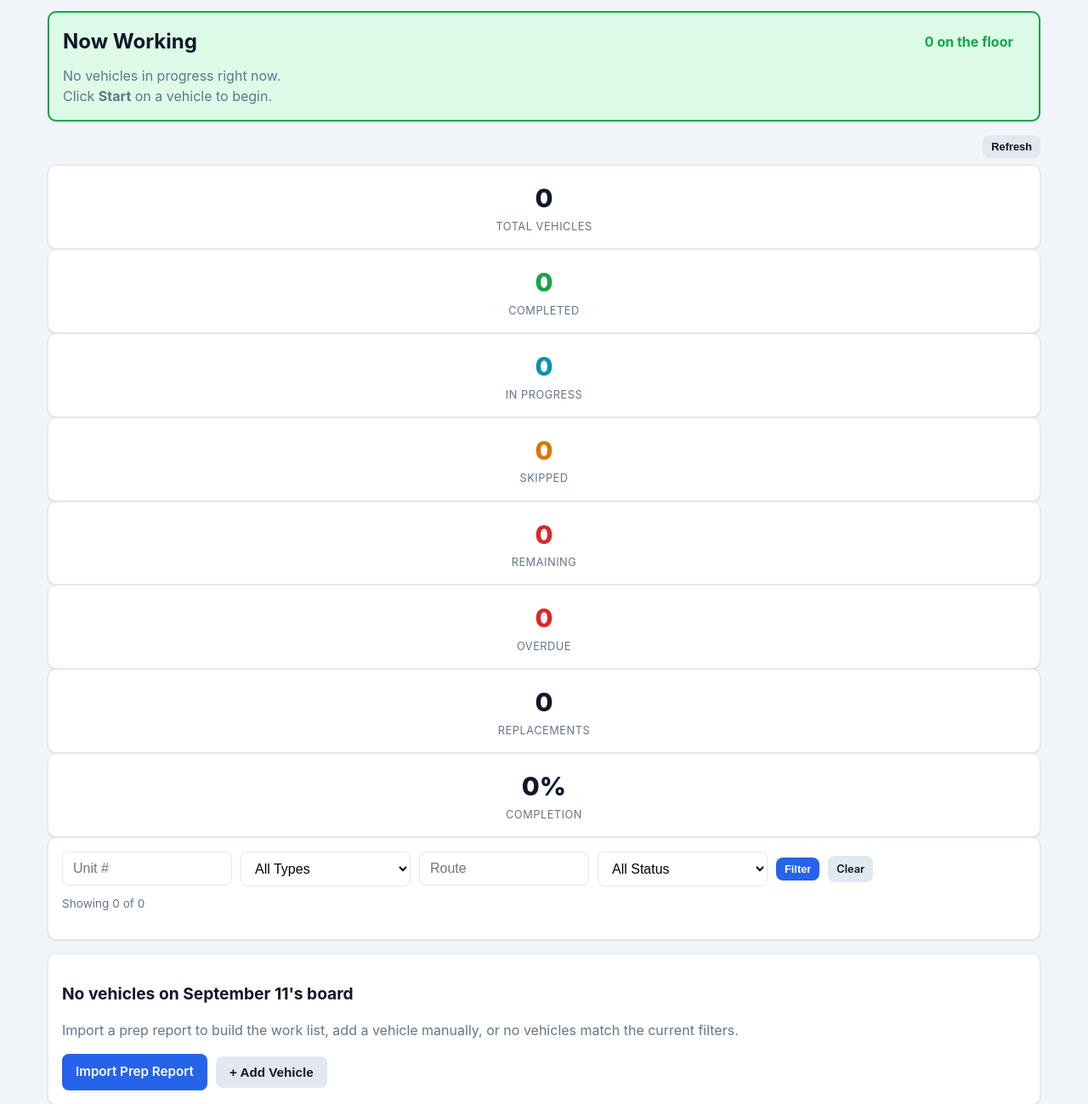
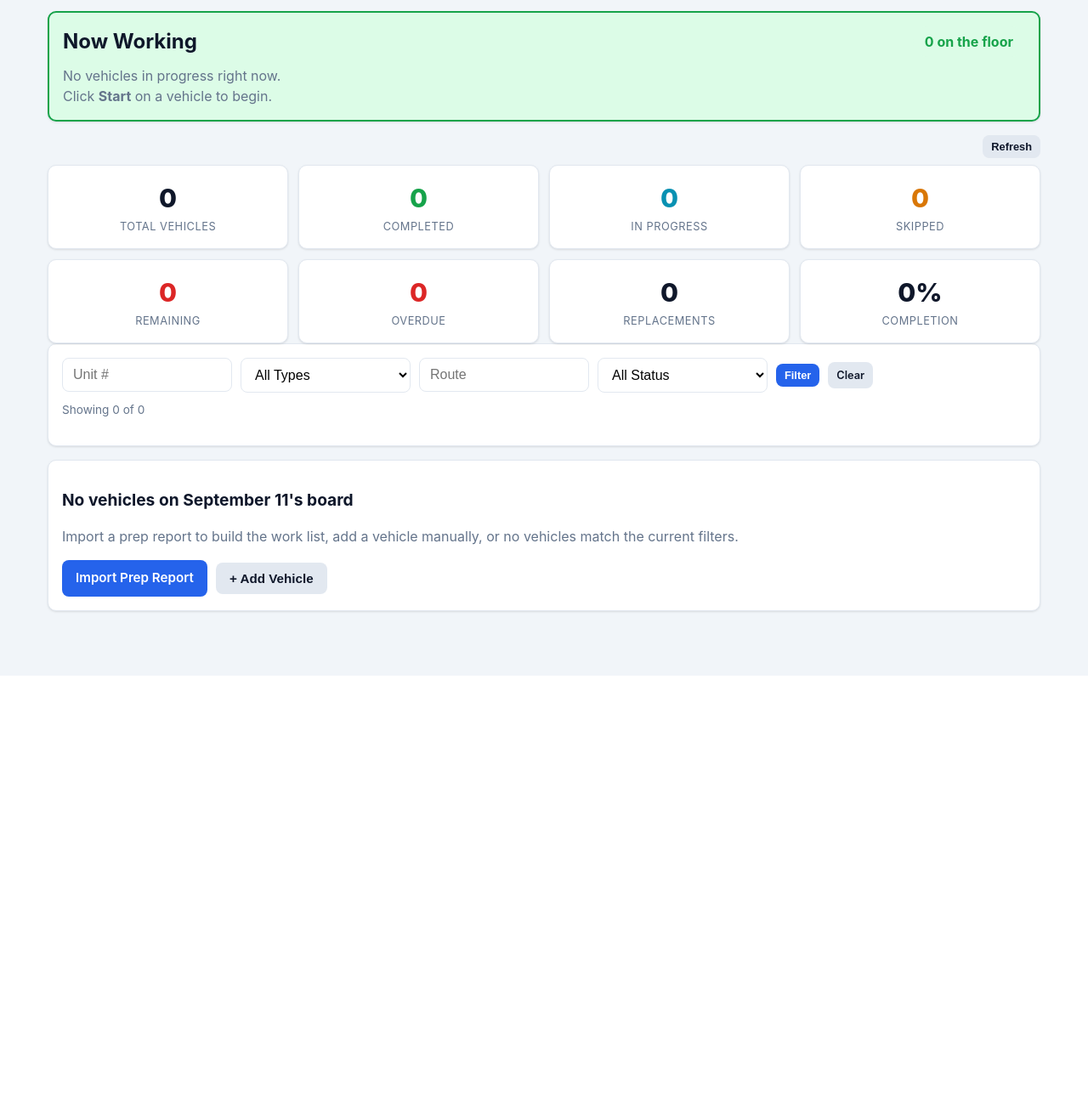
Before and after one commit to kenclarkz/Bus-List, a Flask app: page / in a window 1280 px wide. Shown: the part 235-1534 px from the top of the page at 85% size. After the commit the page ends 1030 px from the top, so only its background shows below. Run offline with Flask 3, Linux system fonts and the light colour scheme; the visitor is signed in with stand-in values (Sample User, id 1); data comes from the database, SQL or seed files in the repository; data that the repository does not hold is empty.

Commit message:
Dashboard cards fixed; 126 tests pass.
Co-authored-by: kenclarkz <kenclarkz@users.noreply.github.com>

```diff
--- a/app/static/css/style.css
+++ b/app/static/css/style.css
@@ -122,6 +122,12 @@ h2 { font-size: 1.2rem; margin: 1rem 0 .6rem; }
 .stat.warn .num { color: var(--warn); }
 .stat.danger .num { color: var(--danger); }
 .stat.info .num { color: var(--info); }
+
+.stats-row {
+  display: grid;
+  grid-template-columns: repeat(4, minmax(0, 1fr));
+  gap: 12px;
+}
 
 /* buttons */
 .btn {
```
